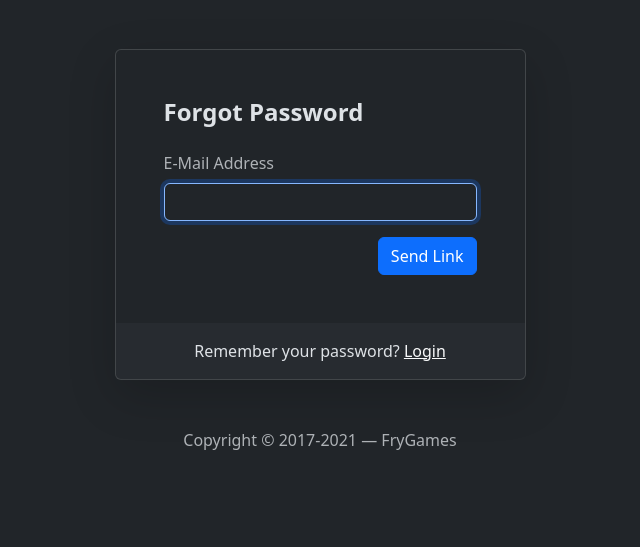
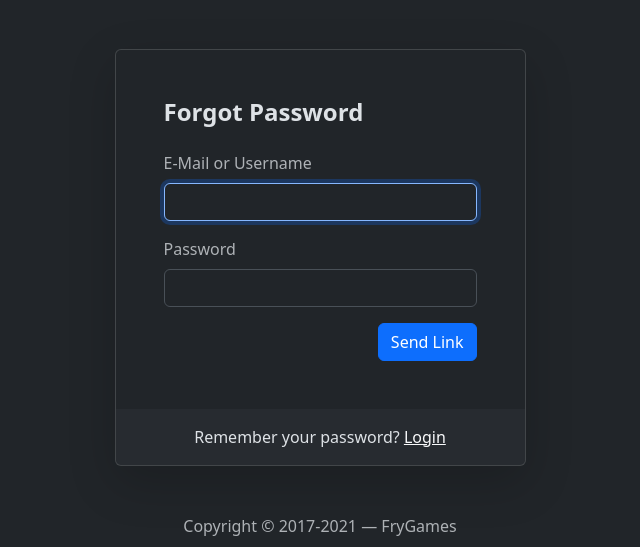
Before and after one commit to kxnjo/Fry, a Flask app: page /user/forgot in a window 1280 px wide. Shown: the part 271-818 px from the top of the page, without its empty margins (320-960 px from the left). Run offline with Flask 3, Linux system fonts and the light colour scheme; parts of the project's set-up code (start-up, migrations or seed data) failed here and were passed over; some libraries are stand-ins or nearby versions.

Commit message:
user forget password

```diff
--- a/routes/users.py
+++ b/routes/users.py
@@ -130,7 +130,16 @@ def login():
                 "SELECT user_id, username, password, role FROM user WHERE email = %s OR username = %s",
                 (username_email, username_email),
             )
-            user = cur.fetchall()[0] # there should only be ONE username
+            users = cur.fetchall()
+            print(users, len(users))
+            if len(users) == 0: # if user does not exist
+                notif = {
+                    "status": "danger",
+                    "message": "Incorrect username/password"
+                }   # there should only be ONE username
+                return redirect(url_for("user_bp.login", login_notif=notif)) # if there is error, return error
+            else:
+                user = users[0]
             print("retrieved details")
 
             # close connection
@@ -236,7 +245,38 @@ def register():
 @user_bp.route("/forgot", methods=["GET", "POST"])
 def forgot():
     if request.method == "POST":
-        print("POST")
+        # Retrieve form data
+        username_email = request.form["username_email"]
+        password = request.form["password"]
+        # hash the password
+        hashed_password = hashlib.sha256(password.encode()).hexdigest()
+
+        # start connection
+        conn = create_connection()
+        if conn is None:
+            return "Failed to connect to database"
+        try:
+            cur = conn.cursor(dictionary=True)
+            # execute query
+            cur.execute("""
+                UPDATE user SET password = %s
+                WHERE username = %s OR email = %s""",
+                (hashed_password, username_email, username_email,)
+            )
+            print(cur.fetchall())
+            # save to db
+            conn.commit()
+            print("user pw updated")
+
+            # close connection
+            cur.close()
+            conn.close()
+
+            return redirect(url_for("user_bp.login"))
+
+        except mysql.connector.Error as e:
+            print(f"Error: {e}")
+            return f"Error retrieving table: {e}"
 
     return render_template("user/forgot.html")
 
--- a/templates/user/forgot.html
+++ b/templates/user/forgot.html
@@ -13,10 +13,17 @@
                         <h1 class="fs-4 card-title fw-bold mb-4">Forgot Password</h1>
                         <form method="POST" class="needs-validation" action="{{ url_for('user_bp.forgot') }}" novalidate="" autocomplete="off">
                             <div class="mb-3">
-                                <label class="mb-2 text-muted" for="email">E-Mail Address</label>
-                                <input id="email" type="email" class="form-control" name="email" value="" required autofocus>
+                                <label class="mb-2 text-muted" for="email">E-Mail or Username</label>
+                                <input id="username_email" type="text" class="form-control" name="username_email" value="" required autofocus>
+                            </div>
+
+                            <div class="mb-3">
+                                <div class="mb-2 w-100">
+                                    <label class="text-muted" for="password">Password</label>
+                                </div>
+                                <input id="password" type="password" class="form-control" name="password" required>
                                 <div class="invalid-feedback">
-                                    Email is invalid
+                                    Password is required
                                 </div>
                             </div>
 
```
